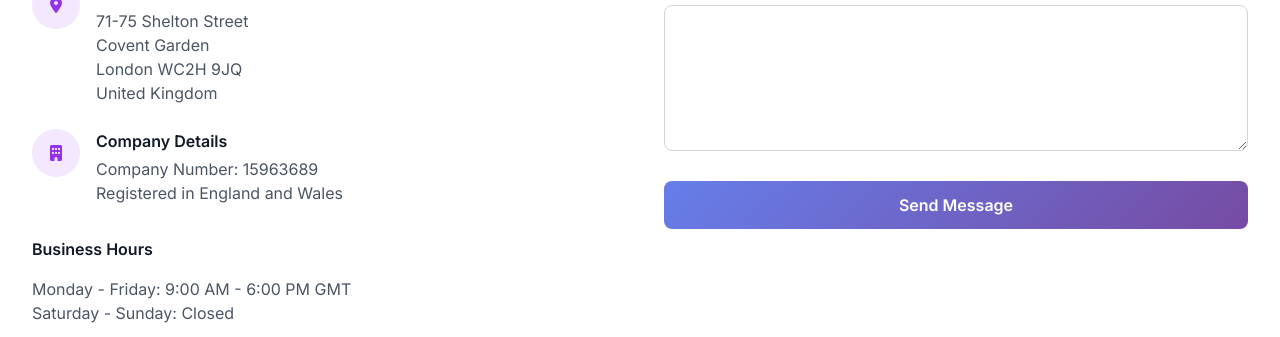
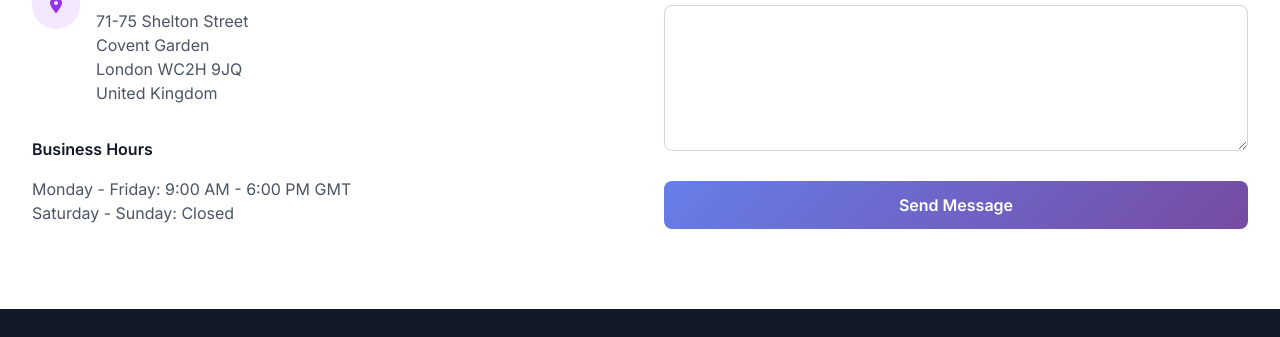
Before and after one commit to merryluoo/futuristechltd.github.io, a plain HTML site: page index.html in a window 1280 px wide. Shown: the part 2607-2944 px from the top of the page. Drawn offline with nearby package versions, Linux system fonts and the light colour scheme.

Commit message:
Remove company registration details from contact section, keep only in footer

```diff
--- a/index.html
+++ b/index.html
@@ -278,18 +278,6 @@
                                 </p>
                             </div>
                         </div>
-                        <div class="flex items-start">
-                            <div class="w-12 h-12 bg-purple-100 rounded-full flex items-center justify-center mr-4 flex-shrink-0">
-                                <i class="fas fa-building text-purple-600"></i>
-                            </div>
-                            <div>
-                                <h4 class="font-semibold text-gray-900 mb-1">Company Details</h4>
-                                <p class="text-gray-600">
-                                    Company Number: 15963689<br>
-                                    Registered in England and Wales
-                                </p>
-                            </div>
-                        </div>
                     </div>
                     <div class="mt-8">
                         <h4 class="font-semibold text-gray-900 mb-4">Business Hours</h4>
```
